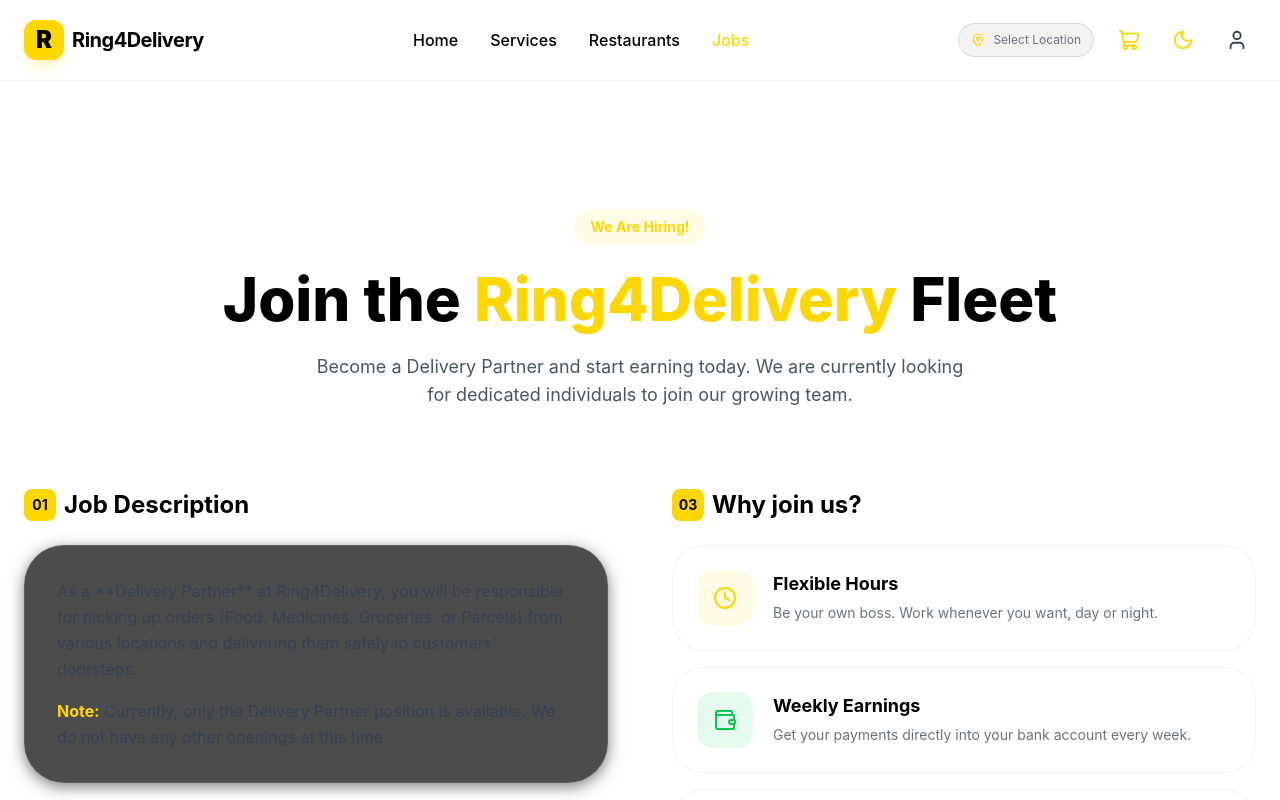
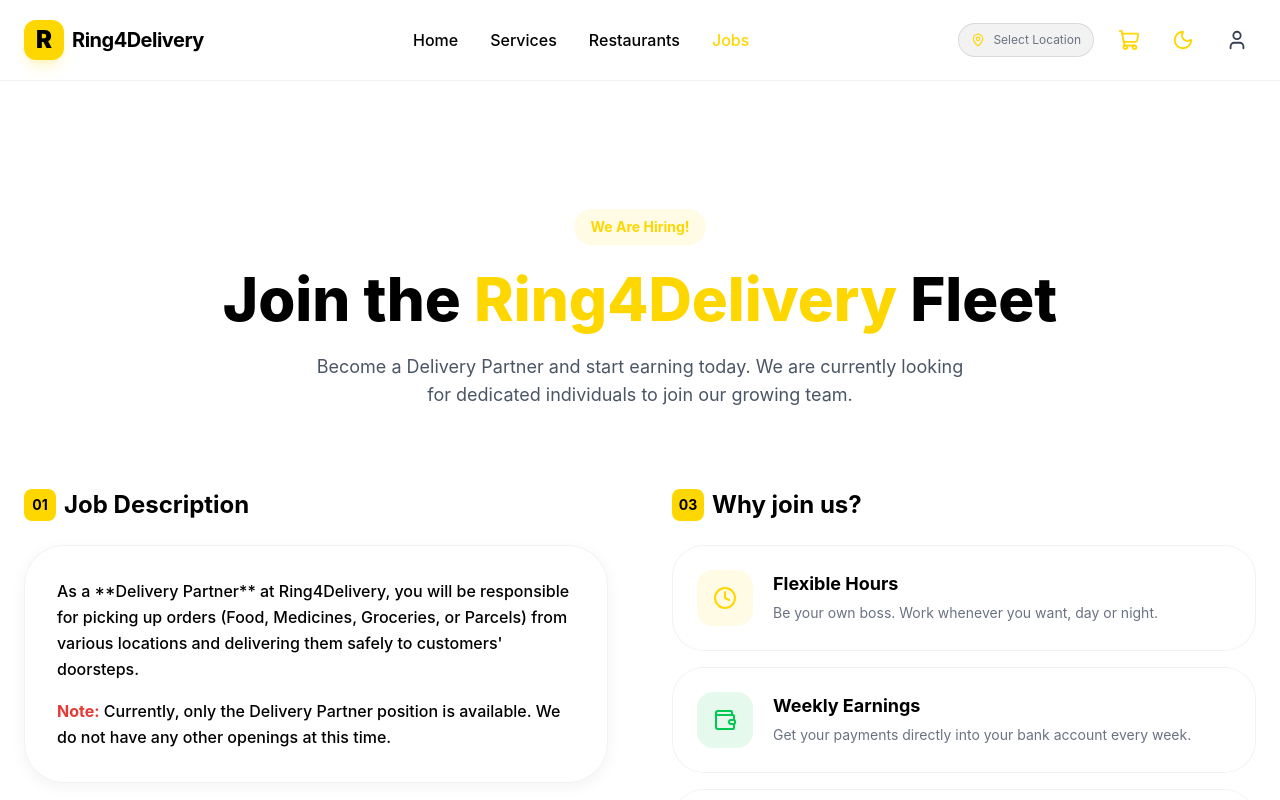
Before and after one commit to rv-web-solutions/DELIVERY-PARTNER, a React (Vite) app in the folder client/: page /jobs in a window 1280 px wide. Shown: the top 800 px of the page. Built offline with nearby package versions, Linux system fonts and the light colour scheme; no server answers.

Commit message:
Implement smooth page transitions, global smooth scroll, and fix JD text visibility

```diff
--- a/client/src/App.jsx
+++ b/client/src/App.jsx
@@ -1,4 +1,5 @@
-import { BrowserRouter as Router, Routes, Route } from 'react-router-dom';
+import { BrowserRouter as Router, Routes, Route, useLocation } from 'react-router-dom';
+import { motion, AnimatePresence } from 'framer-motion';
 import Home from './pages/Home';
 import Menu from './pages/Menu';
 import Cart from './pages/Cart';
@@ -24,37 +25,60 @@
 
 import { Toaster } from 'react-hot-toast';
 
+const PageWrapper = ({ children }) => {
+  return (
+    <motion.div
+      initial={{ opacity: 0, y: 10 }}
+      animate={{ opacity: 1, y: 0 }}
+      exit={{ opacity: 0, y: -10 }}
+      transition={{ duration: 0.3, ease: "easeInOut" }}
+    >
+      {children}
+    </motion.div>
+  );
+};
+
+function AppContent() {
+  const location = useLocation();
+
+  return (
+    <div className="min-h-screen bg-white dark:bg-black text-black dark:text-white flex flex-col transition-colors duration-300">
+      <Navbar />
+      <ScrollToTop />
+      <main className="flex-grow">
+        <AnimatePresence mode="wait">
+          <Routes location={location} key={location.pathname}>
+            <Route path="/" element={<PageWrapper><Home /></PageWrapper>} />
+            <Route path="/services" element={<PageWrapper><Services /></PageWrapper>} />
+            <Route path="/restaurants" element={<PageWrapper><Restaurants /></PageWrapper>} />
+            <Route path="/restaurant/:id" element={<PageWrapper><Menu /></PageWrapper>} />
+            <Route path="/custom-order/:type" element={<PageWrapper><CustomOrder /></PageWrapper>} />
+            <Route path="/cart" element={<PageWrapper><Cart /></PageWrapper>} />
+            <Route path="/checkout" element={<PageWrapper><Checkout /></PageWrapper>} />
+            <Route path="/jobs" element={<PageWrapper><Jobs /></PageWrapper>} />
+            <Route path="/admin/login" element={<PageWrapper><Login /></PageWrapper>} />
+            <Route path="/admin/dashboard" element={<PageWrapper><Dashboard /></PageWrapper>} />
+            <Route path="/admin/restaurants" element={<PageWrapper><ManageRestaurants /></PageWrapper>} />
+            <Route path="/admin/items" element={<PageWrapper><ManageItems /></PageWrapper>} />
+            <Route path="/admin/services" element={<PageWrapper><ManageServices /></PageWrapper>} />
+          </Routes>
+        </AnimatePresence>
+      </main>
+      <Footer />
+      <CartPopup />
+      <Toaster position="bottom-center" />
+    </div>
+  );
+}
+
 function App() {
   return (
     <ThemeProvider>
       <ServiceProvider>
         <CartProvider>
           <Router>
-              <div className="min-h-screen bg-white dark:bg-black text-black dark:text-white flex flex-col transition-colors duration-300">
-              <Navbar />
-              <ScrollToTop />
-              <main className="flex-grow">
-                <Routes>
-                  <Route path="/" element={<Home />} />
-                  <Route path="/services" element={<Services />} />
-                  <Route path="/restaurants" element={<Restaurants />} />
-                  <Route path="/restaurant/:id" element={<Menu />} />
-                  <Route path="/custom-order/:type" element={<CustomOrder />} />
-                  <Route path="/cart" element={<Cart />} />
-                  <Route path="/checkout" element={<Checkout />} />
-                  <Route path="/jobs" element={<Jobs />} />
-                  <Route path="/admin/login" element={<Login />} />
-                  <Route path="/admin/dashboard" element={<Dashboard />} />
-                  <Route path="/admin/restaurants" element={<ManageRestaurants />} />
-                  <Route path="/admin/items" element={<ManageItems />} />
-                  <Route path="/admin/services" element={<ManageServices />} />
-                </Routes>
-              </main>
-            <Footer />
-            <CartPopup />
-            <Toaster position="bottom-center" />
-          </div>
-        </Router>
+            <AppContent />
+          </Router>
         </CartProvider>
       </ServiceProvider>
     </ThemeProvider>
--- a/client/src/index.css
+++ b/client/src/index.css
@@ -17,6 +17,7 @@
   font-family: var(--font-sans);
   background-color: var(--color-white);
   color: var(--color-black);
+  scroll-behavior: smooth;
   transition: background-color 0.3s ease, color 0.3s ease;
 }
 
@@ -37,16 +38,17 @@
 }
 
 .glass {
-  background: rgba(0, 0, 0, 0.7);
+  background: rgba(255, 255, 255, 0.7);
   backdrop-filter: blur(12px);
   -webkit-backdrop-filter: blur(12px);
-  border: 1px solid rgba(255, 255, 255, 0.1);
-  box-shadow: 0 4px 15px rgba(0, 0, 0, 0.5);
+  border: 1px solid rgba(0, 0, 0, 0.05);
+  box-shadow: 0 4px 15px rgba(0, 0, 0, 0.05);
 }
 
 .dark .glass {
-  background: rgba(0, 0, 0, 0.85);
+  background: rgba(0, 0, 0, 0.8);
   border: 1px solid rgba(255, 255, 255, 0.05);
+  box-shadow: 0 4px 15px rgba(0, 0, 0, 0.5);
 }
 
 .text-gradient {
--- a/client/src/pages/Jobs.jsx
+++ b/client/src/pages/Jobs.jsx
@@ -68,12 +68,12 @@
               <span className="w-8 h-8 bg-primary rounded-lg flex items-center justify-center text-black text-sm">01</span>
               Job Description
             </h2>
-            <div className="glass p-8 rounded-[2.5rem] border-black/5 dark:border-white/5 bg-white dark:bg-black space-y-4">
-              <p className="text-gray-700 dark:text-gray-300 leading-relaxed">
+            <div className="glass p-8 rounded-[2.5rem] border-black/5 dark:border-white/5 bg-white/80 dark:bg-black/50 space-y-4">
+              <p className="text-black dark:text-gray-300 leading-relaxed font-medium">
                 As a **Delivery Partner** at Ring4Delivery, you will be responsible for picking up orders (Food, Medicines, Groceries, or Parcels) from various locations and delivering them safely to customers' doorsteps.
               </p>
-              <p className="text-gray-700 dark:text-gray-300 leading-relaxed">
-                <span className="font-bold text-primary">Note:</span> Currently, only the Delivery Partner position is available. We do not have any other openings at this time.
+              <p className="text-black dark:text-gray-300 leading-relaxed font-medium">
+                <span className="font-bold text-accent dark:text-primary">Note:</span> Currently, only the Delivery Partner position is available. We do not have any other openings at this time.
               </p>
             </div>
           </section>
@@ -85,9 +85,9 @@
             </h2>
             <div className="grid gap-4">
               {requirements.map((req, i) => (
-                <div key={i} className="flex items-center gap-3 p-4 rounded-2xl bg-gray-50 dark:bg-surface-dark border border-black/5 dark:border-white/5">
+                <div key={i} className="flex items-center gap-3 p-4 rounded-2xl bg-white dark:bg-surface-dark border border-black/5 dark:border-white/5 shadow-sm">
                   <CheckCircle2 className="text-primary" size={20} />
-                  <span className="text-gray-700 dark:text-gray-300 font-medium">{req}</span>
+                  <span className="text-black dark:text-gray-300 font-bold">{req}</span>
                 </div>
               ))}
             </div>
```
